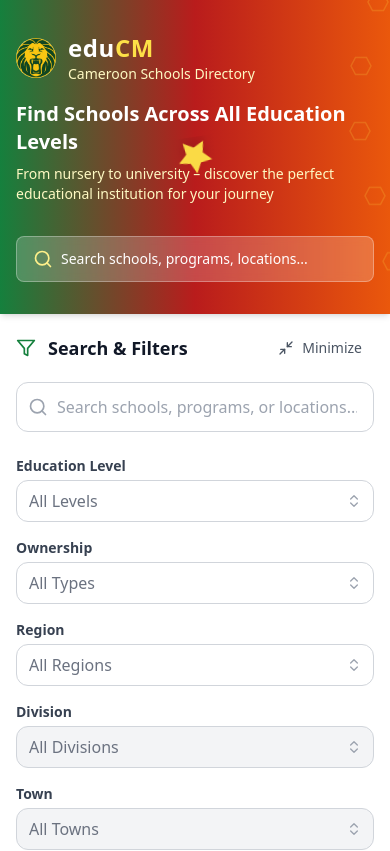
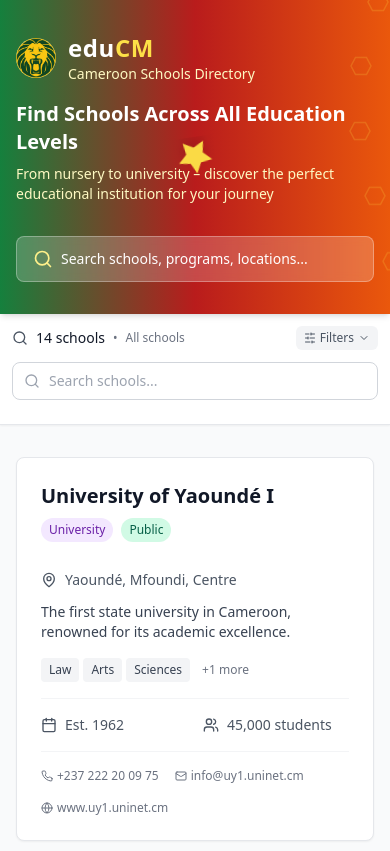
Before and after one commit to Ojage/eduCM, a React (Vite) app: page / in a window 390 px wide. Shown: the top 851 px of the page. Built offline with nearby package versions, Linux system fonts and the light colour scheme.

Commit message:
attempting to make search filters mobile responsive

```diff
--- a/src/components/SearchFilters.tsx
+++ b/src/components/SearchFilters.tsx
@@ -1,6 +1,6 @@
 import React, { Fragment, useEffect, useMemo, useRef, useState } from "react";
 import { Listbox, Transition } from "@headlessui/react";
-import { Search as SearchIcon, Filter, X, Check, ChevronsUpDown, Minimize2, Maximize2 } from "lucide-react";
+import { Search as SearchIcon, Filter, X, Check, ChevronsUpDown, ChevronUp, ChevronDown, Minimize2, Maximize2, SlidersHorizontal } from "lucide-react";
 import {
   SearchFilters as SearchFiltersType,
   EducationLevel,
@@ -38,6 +38,7 @@ interface SelectBoxProps {
   disabled?: boolean;
   ringClass?: string;
   "data-testid"?: string;
+  compact?: boolean;
 }
 
 export const SelectBox: React.FC<SelectBoxProps> = ({
@@ -48,6 +49,7 @@ export const SelectBox: React.FC<SelectBoxProps> = ({
   placeholder,
   disabled = false,
   ringClass = "focus:ring-green-600",
+  compact = false,
   ...rest
 }) => {
   const currentLabel =
@@ -55,14 +57,20 @@ export const SelectBox: React.FC<SelectBoxProps> = ({
 
   return (
     <div className="w-full" {...rest}>
-      <label className="block text-sm font-semibold text-gray-700 mb-1">{label}</label>
+      <label className={cx(
+        "block font-semibold text-gray-700 mb-1",
+        compact ? "text-xs" : "text-sm"
+      )}>
+        {label}
+      </label>
 
       <Listbox value={value} onChange={onChange} disabled={disabled}>
         {({ open }) => (
           <div className="relative">
             <Listbox.Button
               className={cx(
-                "w-full rounded-xl border border-gray-300 px-3 py-2 text-left outline-none transition-all",
+                "w-full rounded-lg border border-gray-300 text-left outline-none transition-all",
+                compact ? "px-2 py-1.5 text-sm" : "px-3 py-2",
                 disabled ? "bg-gray-100 text-gray-400 cursor-not-allowed" : "",
                 !disabled ? `focus:ring-2 ${ringClass} focus:border-transparent` : ""
               )}
@@ -70,12 +78,17 @@ export const SelectBox: React.FC<SelectBoxProps> = ({
               <span className={cx("block truncate", !value ? "text-gray-500" : "")}>
                 {currentLabel}
               </span>
-              <span className="pointer-events-none absolute inset-y-0 right-3 flex items-center">
-                <ChevronsUpDown className="h-4 w-4 text-gray-400" aria-hidden="true" />
+              <span className={cx(
+                "pointer-events-none absolute inset-y-0 flex items-center",
+                compact ? "right-2" : "right-3"
+              )}>
+                <ChevronsUpDown className={cx(
+                  "text-gray-400",
+                  compact ? "h-3 w-3" : "h-4 w-4"
+                )} aria-hidden="true" />
               </span>
             </Listbox.Button>
 
-            {/* IMPORTANT: let Headless UI control visibility */}
             <Transition
               as={Fragment}
               show={open}
@@ -85,11 +98,10 @@ export const SelectBox: React.FC<SelectBoxProps> = ({
             >
               <Listbox.Options
                 className={cx(
-                  "absolute z-50 mt-2 max-h-60 w-full overflow-auto rounded-xl bg-white py-1",
+                  "absolute z-50 mt-1 max-h-60 w-full overflow-auto rounded-lg bg-white py-1",
                   "shadow-lg ring-1 ring-black/5 focus:outline-none"
                 )}
               >
-                {/* "All …" sentinel */}
                 <Listbox.Option
                   key="__all__"
                   value=""
@@ -149,11 +161,7 @@ export const SelectBox: React.FC<SelectBoxProps> = ({
 };
 
 /**
- * Headless UI refactor of the SearchFilters component with minimize/maximize functionality.
- * - Listbox for all selects
- * - Transition for initial slide/fade-in
- * - Minimizable interface to save space
- * - Preserves external props and onChange contracts
+ * Mobile-friendly, minimizable SearchFilters component
  */
 const SearchFilters: React.FC<SearchFiltersProps> = ({
   filters,
@@ -165,6 +173,7 @@ const SearchFilters: React.FC<SearchFiltersProps> = ({
 }) => {
   const searchInputRef = useRef<HTMLInputElement>(null);
   const [isMinimized, setIsMinimized] = useState(false);
+  const [showMobileFilters, setShowMobileFilters] = useState(false);
 
   const {
     regions,
@@ -236,20 +245,23 @@ const SearchFilters: React.FC<SearchFiltersProps> = ({
     onFiltersChange({ division, town: "" });
   };
 
-  // Get active filter summary for minimized state
-  const getFilterSummary = () => {
-    const activeFilters = [];
-    if (filters.query) activeFilters.push(`"${filters.query}"`);
-    if (filters.level) activeFilters.push(filters.level);
-    if (filters.ownership) activeFilters.push(filters.ownership);
-    if (filters.region) activeFilters.push(filters.region);
-    if (filters.division) activeFilters.push(filters.division);
-    if (filters.town) activeFilters.push(filters.town);
+  // Get active filter count
+  const getActiveFilterCount = () => {
+    return [
+      filters.query,
+      filters.level,
+      filters.ownership,
+      filters.region,
+      filters.division,
+      filters.town
+    ].filter(Boolean).length;
+  };
 
-    if (activeFilters.length === 0) return "No active filters";
-    if (activeFilters.length === 1) return activeFilters[0];
-    if (activeFilters.length <= 3) return activeFilters.join(", ");
-    return `${activeFilters.slice(0, 2).join(", ")} + ${activeFilters.length - 2} more`;
+  // Get filter summary for mobile
+  const getMobileFilterSummary = () => {
+    const count = getActiveFilterCount();
+    if (count === 0) return "All schools";
+    return `${count} filter${count > 1 ? 's' : ''} applied`;
   };
 
   return (
@@ -261,15 +273,147 @@ const SearchFilters: React.FC<SearchFiltersProps> = ({
       enterTo="translate-y-0 opacity-100"
     >
       <div className="bg-white border-b border-gray-200 sticky top-[8rem] z-40 shadow-sm">
-        <div className="container mx-auto px-4 py-4">
-          {/* Header with minimize/maximize toggle */}
+        <div className="container mx-auto px-3 sm:px-4 py-3 sm:py-4">
+
+          {/* Mobile Layout */}
+          <div className="sm:hidden">
+            {/* Mobile Header - Always Visible */}
+            <div className="flex items-center justify-between mb-3">
+              <div className="flex items-center space-x-2">
+                <SearchIcon className="h-4 w-4 text-gray-600" />
+                <span className="text-sm font-medium text-gray-900">
+                  {totalResults} school{totalResults !== 1 ? 's' : ''}
+                </span>
+                <span className="text-xs text-gray-500">•</span>
+                <span className="text-xs text-gray-500">{getMobileFilterSummary()}</span>
+              </div>
+              <button
+                onClick={() => setShowMobileFilters(!showMobileFilters)}
+                className={cx(
+                  "flex items-center space-x-1 px-2 py-1 text-xs font-medium rounded-md transition-colors",
+                  hasActiveFilters
+                    ? "bg-blue-100 text-blue-700 hover:bg-blue-200"
+                    : "bg-gray-100 text-gray-600 hover:bg-gray-200"
+                )}
+              >
+                <SlidersHorizontal className="h-3 w-3" />
+                <span>Filters</span>
+                {hasActiveFilters && (
+                  <span className="bg-blue-600 text-white text-xs rounded-full px-1.5 py-0.5 min-w-[16px] text-center leading-none">
+                    {getActiveFilterCount()}
+                  </span>
+                )}
+                {showMobileFilters ? (
+                  <ChevronUp className="h-3 w-3" />
+                ) : (
+                  <ChevronDown className="h-3 w-3" />
+                )}
+              </button>
+            </div>
+
+            {/* Mobile Search - Always Visible */}
+            <div className="relative mb-3">
+              <SearchIcon className="absolute left-3 top-1/2 -translate-y-1/2 text-gray-400 h-4 w-4" />
+              <input
+                ref={searchInputRef}
+                type="text"
+                placeholder="Search schools..."
+                className="w-full pl-9 pr-4 py-2 text-sm border border-gray-300 rounded-lg focus:ring-2 focus:ring-green-600 focus:border-transparent outline-none"
+                value={filters.query}
+                onChange={(e) => onFiltersChange({ query: e.target.value })}
+              />
+            </div>
+
+            {/* Mobile Filters - Collapsible */}
+            <Transition
+              show={showMobileFilters}
+              enter="transition ease-out duration-200"
+              enterFrom="opacity-0 -translate-y-2"
+              enterTo="opacity-100 translate-y-0"
+              leave="transition ease-in duration-150"
+              leaveFrom="opacity-100 translate-y-0"
+              leaveTo="opacity-0 -translate-y-2"
+            >
+              <div className="space-y-3 pb-2">
+                <div className="grid grid-cols-2 gap-3">
+                  <SelectBox
+                    label="Level"
+                    value={filters.level ?? ""}
+                    onChange={(v) => onFiltersChange({ level: (v as SearchFiltersType["level"]) || "" })}
+                    options={educationOptions}
+                    placeholder="All Levels"
+                    compact
+                  />
+                  <SelectBox
+                    label="Type"
+                    value={filters.ownership ?? ""}
+                    onChange={(v) => onFiltersChange({ ownership: (v as SearchFiltersType["ownership"]) || "" })}
+                    options={ownershipOptions}
+                    placeholder="All Types"
+                    compact
+                  />
+                </div>
+
+                <div className="grid grid-cols-2 gap-3">
+                  <SelectBox
+                    label="Region"
+                    value={selectedRegion ?? ""}
+                    onChange={handleRegionChange}
+                    options={regionOptions}
+                    placeholder="All Regions"
+                    compact
+                  />
+                  <SelectBox
+                    label="Division"
+                    value={selectedDivision ?? ""}
+                    onChange={handleDivisionChange}
+                    options={divisionOptions}
+                    placeholder="All Divisions"
+                    disabled={!selectedRegion}
+                    compact
+                  />
+                </div>
+
+                <div className="grid grid-cols-2 gap-3">
+                  <SelectBox
+                    label="Town"
+                    value={filters.town ?? ""}
+                    onChange={(v) => onFiltersChange({ town: v })}
+                    options={townOptions}
+                    placeholder="All Towns"
+                    disabled={!selectedDivision}
+                    compact
+                  />
+                  <div className="flex items-end">
+                    <button
+                      onClick={onClearFilters}
+                      disabled={!hasActiveFilters}
+                      className={cx(
+                        "w-full rounded-lg px-3 py-1.5 text-xs font-medium transition-colors flex items-center justify-center space-x-1",
+                        hasActiveFilters
+                          ? "bg-red-100 text-red-700 hover:bg-red-200"
+                          : "bg-gray-100 text-gray-400 cursor-not-allowed"
+                      )}
+                    >
+                      <X className="h-3 w-3" />
+                      <span>Clear</span>
+                    </button>
+                  </div>
+                </div>
+              </div>
+            </Transition>
+          </div>
+
+          {/* Desktop Layout */}
+          <div className="hidden sm:block">
+            {/* Desktop Header */}
             <div className="flex items-center justify-between mb-4">
               <div className="flex items-center space-x-3">
                 <Filter className="h-5 w-5 text-green-700" />
                 <h3 className="text-lg font-semibold text-gray-900">Search & Filters</h3>
                 {isMinimized && (
                   <span className="text-sm text-gray-500 bg-gray-100 px-2 py-1 rounded-full">
-                  {getFilterSummary()}
+                    {hasActiveFilters ? `${getActiveFilterCount()} active` : "No filters"}
                   </span>
                 )}
               </div>
@@ -277,7 +421,6 @@ const SearchFilters: React.FC<SearchFiltersProps> = ({
               <button
                 onClick={() => setIsMinimized(!isMinimized)}
                 className="flex items-center space-x-2 px-3 py-2 text-sm text-gray-600 hover:text-gray-900 hover:bg-gray-100 rounded-lg transition-colors"
-              aria-label={isMinimized ? "Expand filters" : "Minimize filters"}
               >
                 {isMinimized ? (
                   <>
@@ -293,7 +436,7 @@ const SearchFilters: React.FC<SearchFiltersProps> = ({
               </button>
             </div>
 
-          {/* Collapsible content */}
+            {/* Desktop Collapsible Content */}
             <Transition
               show={!isMinimized}
               enter="transition ease-out duration-300"
@@ -304,7 +447,7 @@ const SearchFilters: React.FC<SearchFiltersProps> = ({
               leaveTo="opacity-0 -translate-y-4 scale-y-95"
             >
               <div className="space-y-6">
-              {/* 🔍 Search Bar */}
+                {/* Desktop Search Bar */}
                 <div className="relative">
                   <SearchIcon className="absolute left-3 top-1/2 -translate-y-1/2 text-gray-400 h-5 w-5" />
                   <input
@@ -314,13 +457,11 @@ const SearchFilters: React.FC<SearchFiltersProps> = ({
                     className="w-full pl-10 pr-4 py-3 border border-gray-300 rounded-xl focus:ring-2 focus:ring-green-600 focus:border-transparent outline-none transition-all"
                     value={filters.query}
                     onChange={(e) => onFiltersChange({ query: e.target.value })}
-                  aria-label="Search"
                   />
                 </div>
 
-              {/* 🎯 Filters Grid */}
+                {/* Desktop Filters Grid */}
                 <div className="grid grid-cols-1 md:grid-cols-2 lg:grid-cols-4 xl:grid-cols-6 gap-4">
-                {/* Education Level */}
                   <SelectBox
                     label="Education Level"
                     value={filters.level ?? ""}
@@ -328,23 +469,17 @@ const SearchFilters: React.FC<SearchFiltersProps> = ({
                     options={educationOptions}
                     placeholder="All Levels"
                     ringClass="focus:ring-green-600"
-                  data-testid="select-level"
                   />
 
-                {/* Ownership */}
                   <SelectBox
                     label="Ownership"
                     value={filters.ownership ?? ""}
-                  onChange={(v) =>
-                    onFiltersChange({ ownership: (v as SearchFiltersType["ownership"]) || "" })
-                  }
+                    onChange={(v) => onFiltersChange({ ownership: (v as SearchFiltersType["ownership"]) || "" })}
                     options={ownershipOptions}
                     placeholder="All Types"
                     ringClass="focus:ring-red-600"
-                  data-testid="select-ownership"
                   />
 
-                {/* Region */}
                   <SelectBox
                     label="Region"
                     value={selectedRegion ?? ""}
@@ -352,10 +487,8 @@ const SearchFilters: React.FC<SearchFiltersProps> = ({
                     options={regionOptions}
                     placeholder="All Regions"
                     ringClass="focus:ring-yellow-500"
-                  data-testid="select-region"
                   />
 
-                {/* Division */}
                   <SelectBox
                     label="Division"
                     value={selectedDivision ?? ""}
@@ -364,10 +497,8 @@ const SearchFilters: React.FC<SearchFiltersProps> = ({
                     placeholder="All Divisions"
                     disabled={!selectedRegion}
                     ringClass="focus:ring-yellow-500"
-                  data-testid="select-division"
                   />
 
-                {/* Town */}
                   <SelectBox
                     label="Town"
                     value={filters.town ?? ""}
@@ -376,22 +507,18 @@ const SearchFilters: React.FC<SearchFiltersProps> = ({
                     placeholder="All Towns"
                     disabled={!selectedDivision}
                     ringClass="focus:ring-green-600"
-                  data-testid="select-town"
                   />
 
-                {/* Clear Filters */}
                   <div className="flex items-end">
                     <button
                       onClick={onClearFilters}
                       disabled={!hasActiveFilters}
                       className={cx(
                         "w-full rounded-xl px-4 py-2 flex items-center justify-center space-x-2 transition-colors",
-                      "text-gray-700",
                         hasActiveFilters
-                        ? "bg-gray-100 hover:bg-gray-200"
+                          ? "bg-gray-100 hover:bg-gray-200 text-gray-700"
                           : "bg-gray-50 text-gray-400 cursor-not-allowed"
                       )}
-                    aria-label="Clear filters"
                     >
                       <X className="h-4 w-4" />
                       <span className="text-sm">Clear</span>
@@ -401,7 +528,7 @@ const SearchFilters: React.FC<SearchFiltersProps> = ({
               </div>
             </Transition>
 
-          {/* 📊 Results Count - Always visible */}
+            {/* Desktop Results Count */}
             <div className={cx(
               "flex items-center justify-between text-sm text-gray-600",
               isMinimized ? "mt-0" : "mt-4"
@@ -423,6 +550,7 @@ const SearchFilters: React.FC<SearchFiltersProps> = ({
             </div>
           </div>
         </div>
+      </div>
     </Transition>
   );
 };
```
Lines whose indentation alone changed are shown as unchanged.
